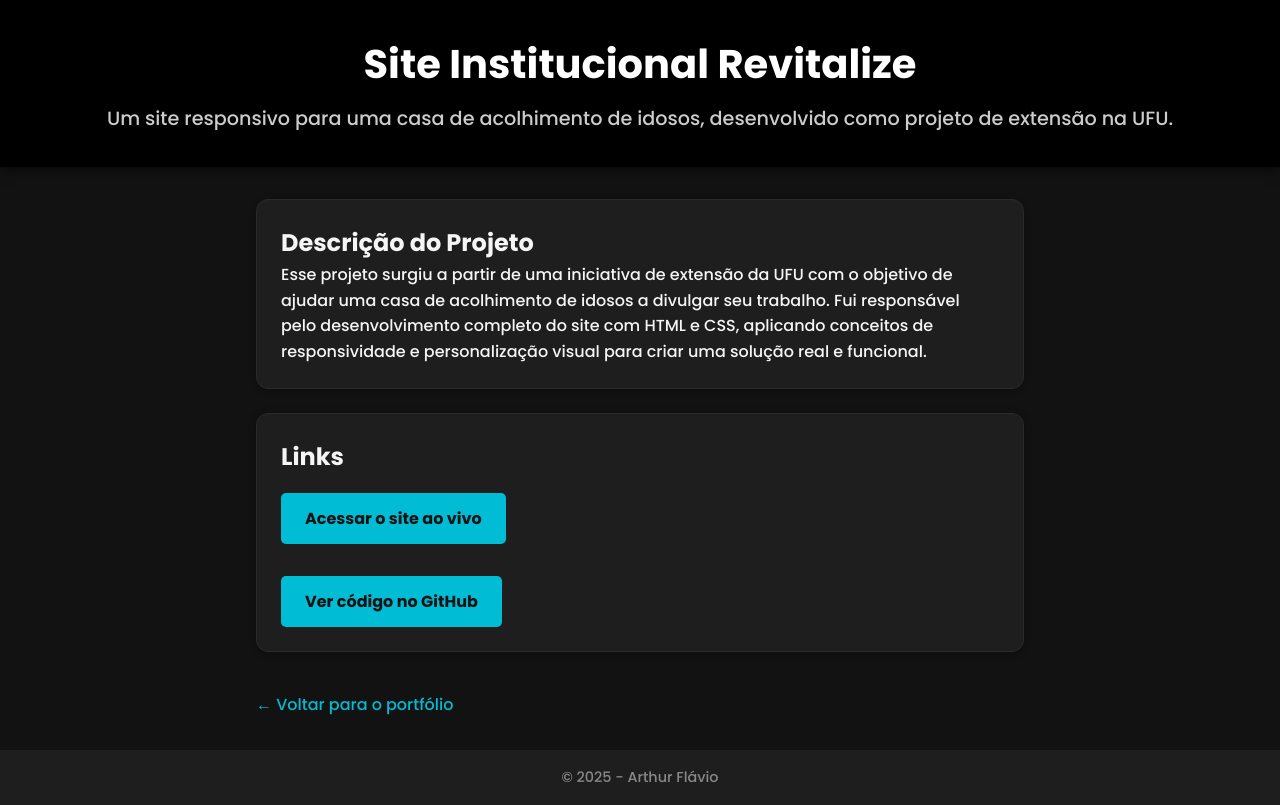
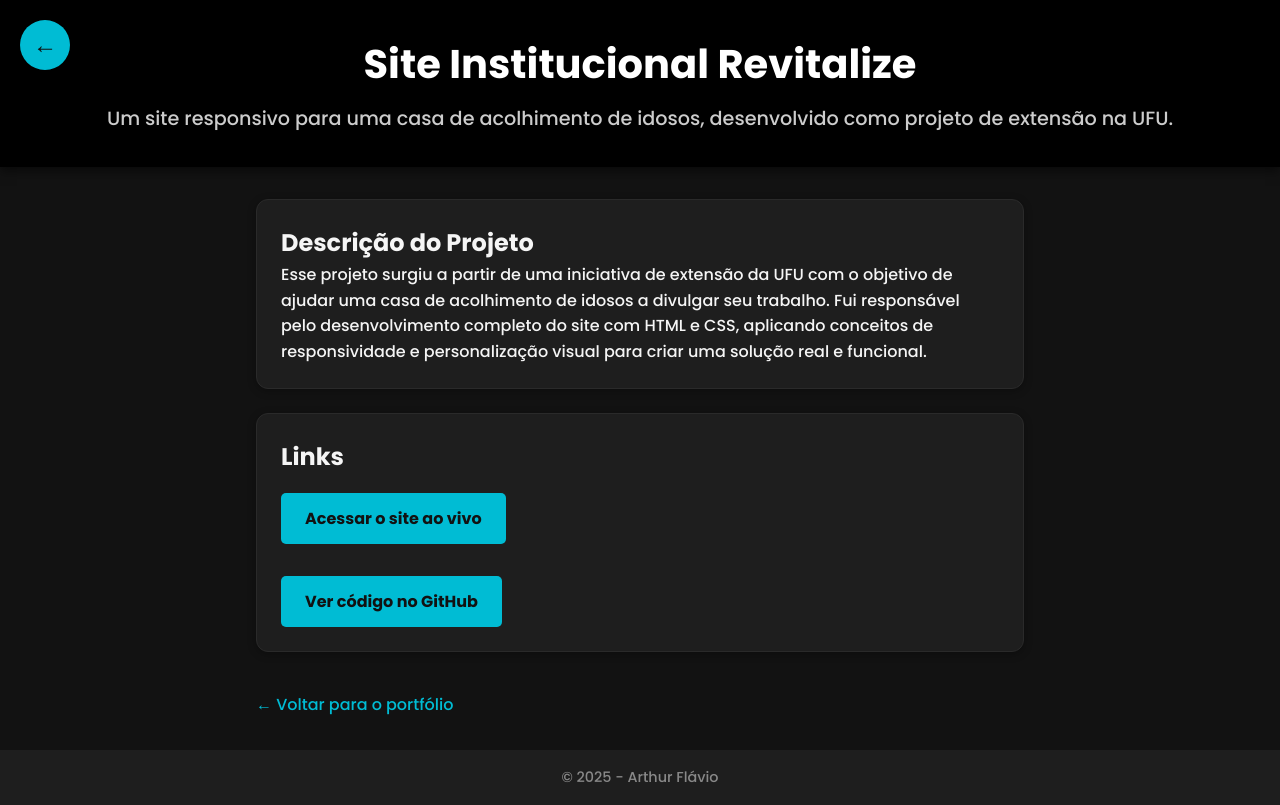
Before and after one commit to arthurr-arauj/Portfolio, a plain HTML site: page projetos/revitalize.html in a window 1280 px wide. Drawn offline with Linux system fonts and the light colour scheme.

Commit message:
adição botão de retorno pro lado esquerdo e na pagina revitalize

```diff
--- a/projetos/revitalize.html
+++ b/projetos/revitalize.html
@@ -7,6 +7,9 @@
     <link rel="stylesheet" href="../style.css" />
 </head>
 <body>
+    <a href="../index.html" class="back-to-home-btn" title="Voltar ao início">
+        &larr;
+    </a>
     <header>
         <h1>Site Institucional Revitalize</h1>
         <p>Um site responsivo para uma casa de acolhimento de idosos, desenvolvido como projeto de extensão na UFU.</p>
--- a/style.css
+++ b/style.css
@@ -171,7 +171,7 @@ a:hover {
 .back-to-home-btn {
     position: fixed; /* Posição fixa na tela */
     top: 20px;
-    right: 20px;
+    left: 20px;
     z-index: 1000; /* Garante que ele fique sobre todos os outros elementos */
 
     background-color: #00bcd4; /* Cor de destaque do tema */
```
Also changed, not shown: projetos/chatbot-node.html (+1 -1 lines).
